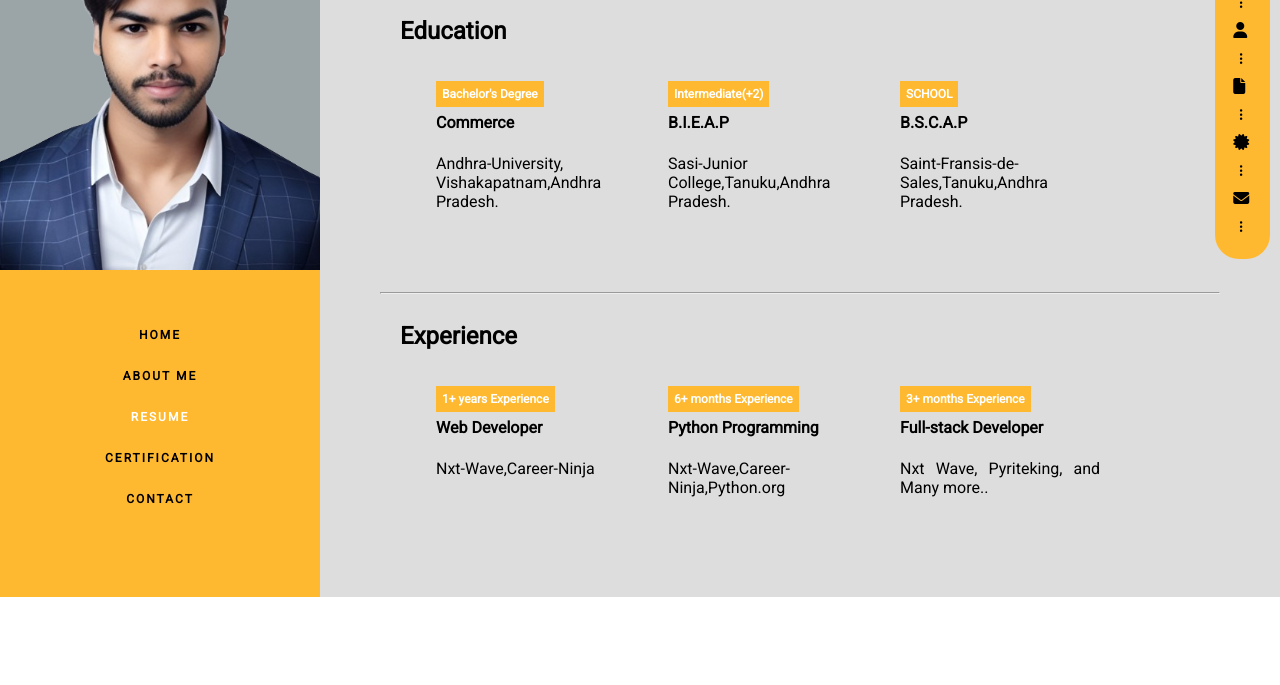
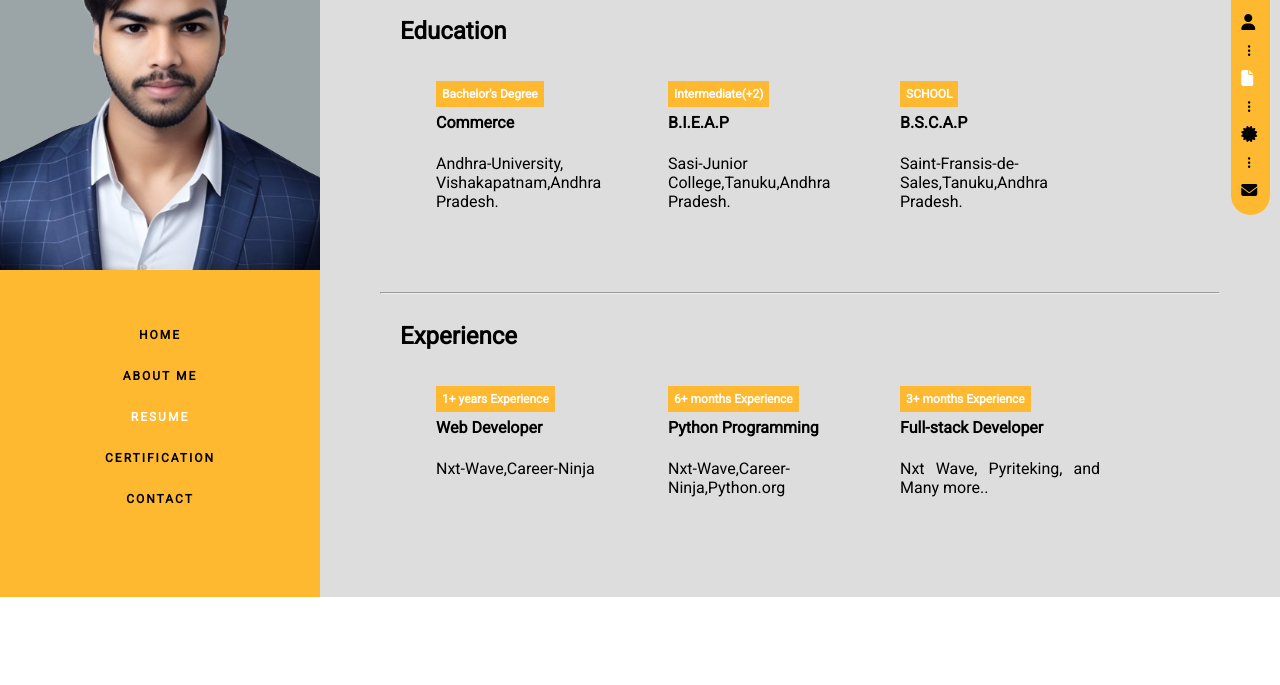
Before and after one commit to Moinnazeer/Portfolio, a plain HTML site: page resume.html in a window 1280 px wide. Shown: the part 115-800 px from the top of the page. Drawn offline with Linux system fonts and the light colour scheme.

Commit message:
Final commit

```diff
--- a/css/styles.css
+++ b/css/styles.css
@@ -217,7 +217,7 @@ h1,h2,h3,h4,h5,h6,body{
 .icon-menu ul {
     line-height: 28px;
     background-color: #FFB931;
-    padding: 18px;
+    padding: 10px;
     border-radius: 24px;
 }
 
@@ -241,7 +241,7 @@ h1,h2,h3,h4,h5,h6,body{
     margin-left: 6px;
 }
 
-.icon-menu>ul>li:nth-child(6)::after {
+.icon-menu>ul>li:nth-child(5)::after {
     content: "";
 }
 
@@ -290,3 +290,6 @@ h1,h2,h3,h4,h5,h6,body{
     color: black;
 
 }
+.icon-menu>ul>li:nth-child(5)::after {
+    content: "";
+}
--- a/resume.html
+++ b/resume.html
@@ -79,7 +79,7 @@
         <ul>
             <li> <a href="./my portfolio.html"><i class="fa-solid fa-house"></i></a></li>
             <li><a href="./aboutme.html"><i class="fa-solid fa-user"></i></a></li>
-            <li><a href="./resume.html"><i class="fa-solid fa-file"></i></a></li>
+            <li><a href="./resume.html"><i class="fa-solid fa-file active"></i></a></li>
             <li><a href="./certification.html"><i class="fa-solid fa-certificate"></i></a></li>
             <li><a href="./contact.html"><i class="fa-solid fa-envelope"></i></a></li>
         </ul>
```
Also changed, not shown: aboutme.html (+1 -1 lines), certification.html (+1 -1 lines), contact.html (+1 -1 lines), my portfolio.html (+1 -1 lines).
